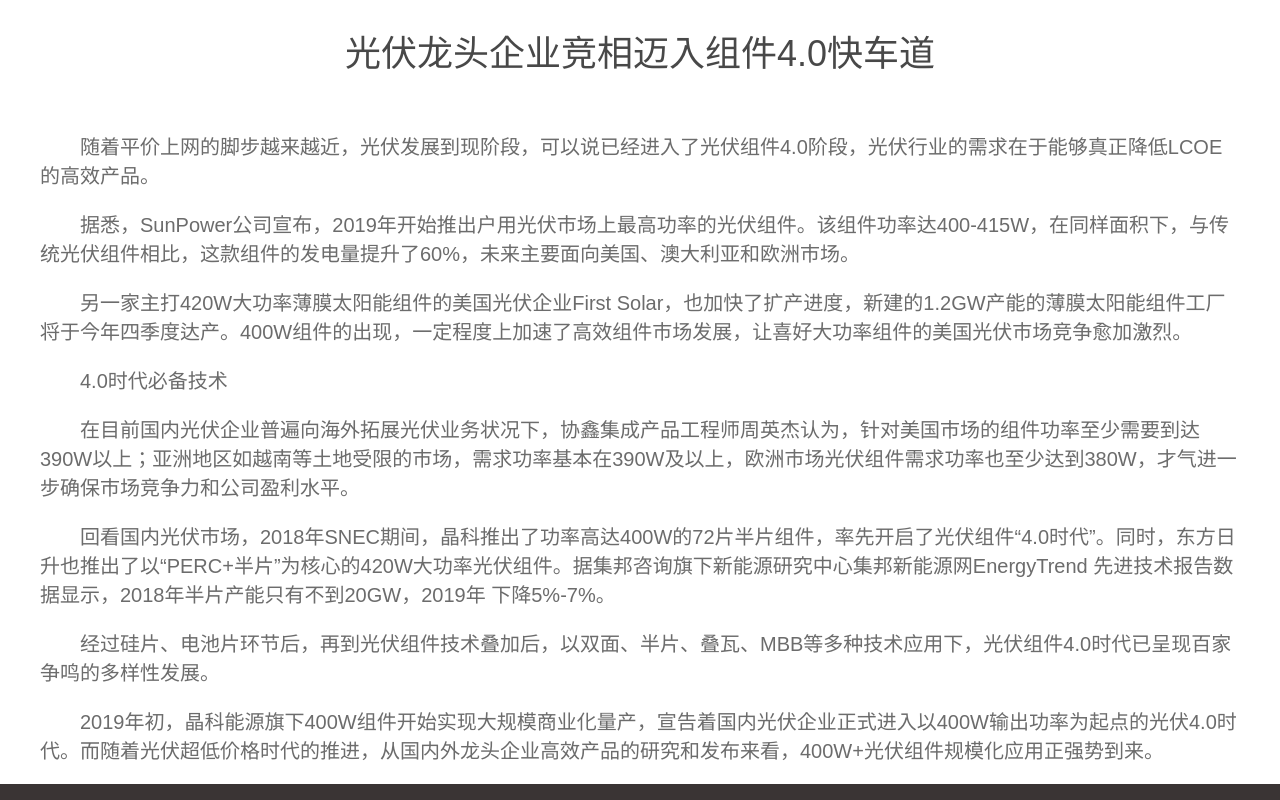
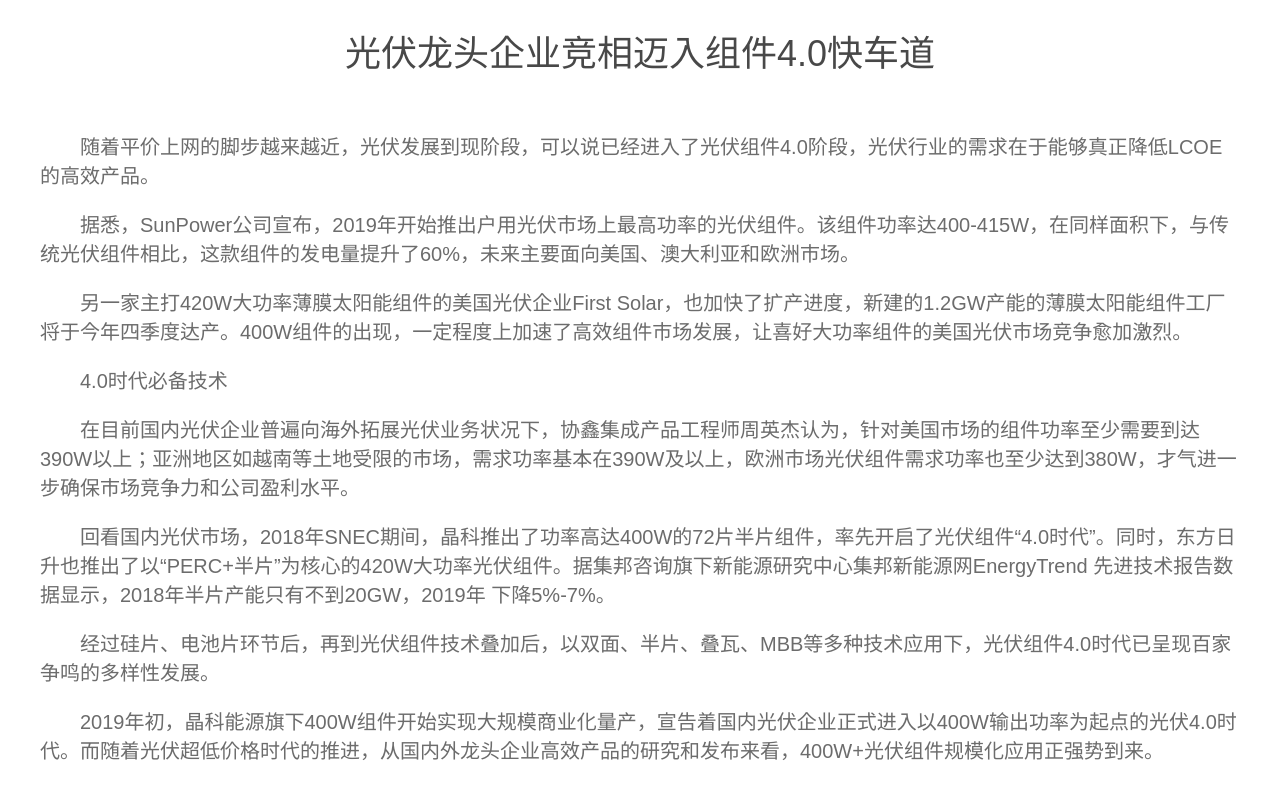
Before and after one commit to dbpoo/pj-power, a Vue app: page /#/detail in a window 1280 px wide. Shown: the part 580-1380 px from the top of the page. Built offline with nearby package versions, Linux system fonts and the light colour scheme.

Commit message:
详细页下边空白填充

```diff
--- a/src/views/Detail.vue
+++ b/src/views/Detail.vue
@@ -78,6 +78,7 @@
     }
     .news-con {
       font-size: 20px;
+      padding-bottom: 150px;
       p {
         text-indent: 2em;
         padding-bottom: 20px;
```
